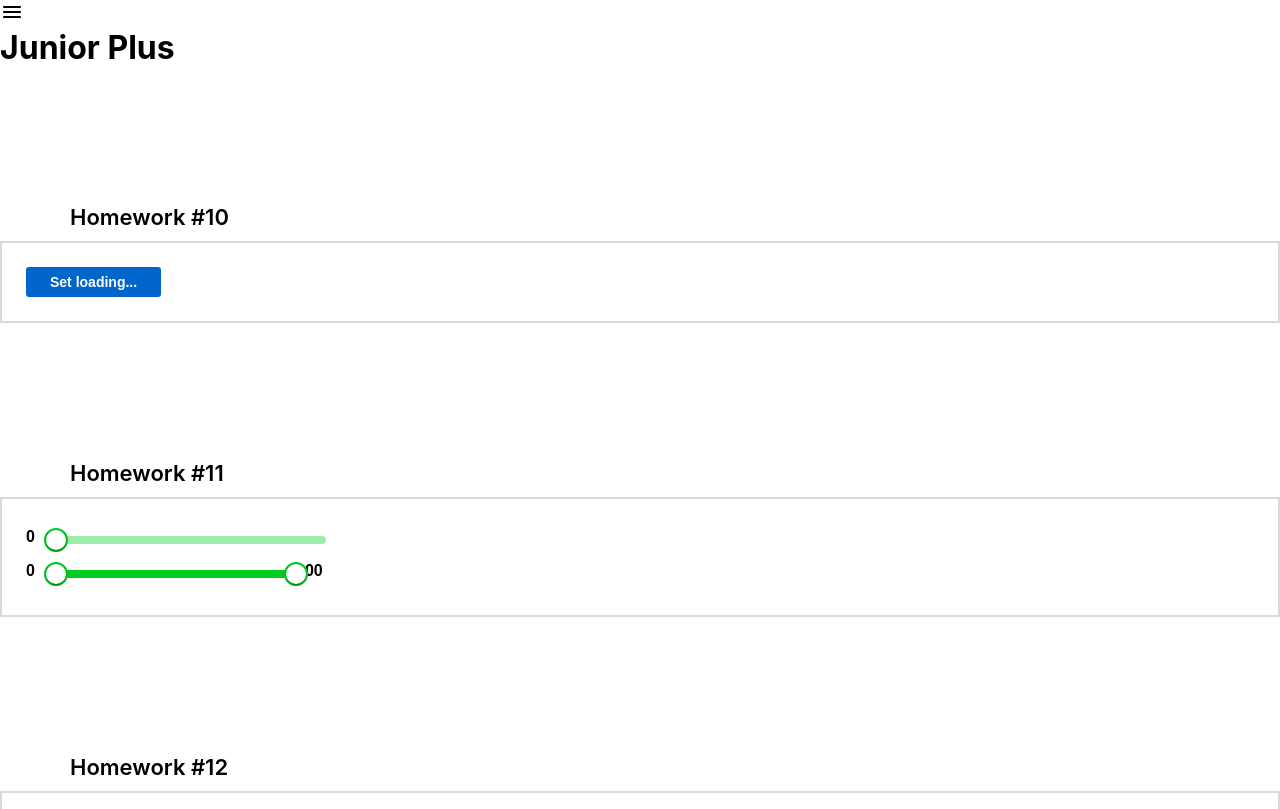
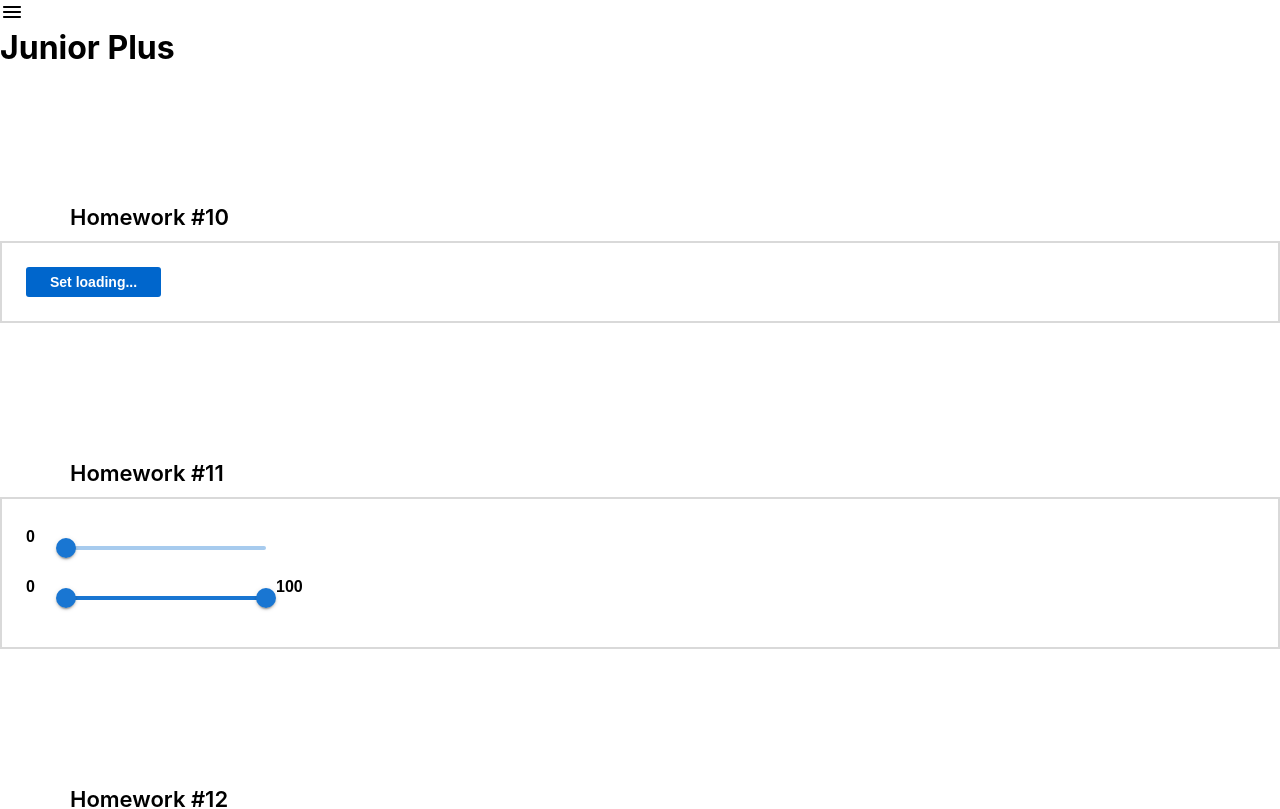
Before and after one commit to SilinDjon/hws2-master, a React (Create React App) app: page /#/junior-plus in a window 1280 px wide. Shown: the top 809 px of the page. Built offline with nearby package versions, Linux system fonts and the light colour scheme; no server answers.

Commit message:
commit - hw11

```diff
--- a/src/s2-homeworks/hw11/common/c7-SuperRange/SuperRange.tsx
+++ b/src/s2-homeworks/hw11/common/c7-SuperRange/SuperRange.tsx
@@ -5,21 +5,8 @@ const SuperRange: React.FC<SliderProps> = (props) => {
     return (
         <Slider
             sx={{ // стили для слайдера // пишет студент
-                color: '#00CC22',
-                height: 8,
-
-
-                '& .MuiSlider-thumb': {
-                    height: 24,
-                    width: 24,
-                    backgroundColor: '#fff',
-                    border: '2px solid #00CC22',
-
-                    '&:focus, &:hover, &$active': {
-                        boxShadow: 'inherit',
-                    },
-
-                },
+                width: '200px',
+                margin: '10px'
             }}
             {...props} // отдаём слайдеру пропсы если они есть (value например там внутри)
         />
```
